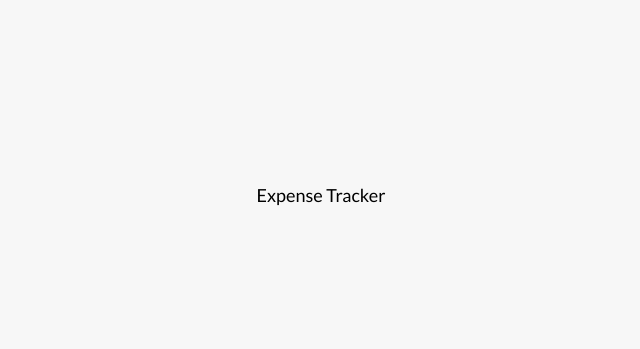
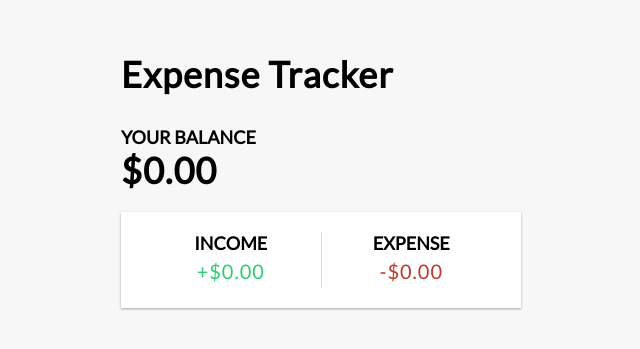
Before and after one commit to alakadahal/ExpenseTracker, a React (Create React App) app in the folder expense-tracker/: page / in a window 1280 px wide. Shown: the part 205-554 px from the top of the page, without its empty margins (319-959 px from the left). Built offline with nearby package versions, Linux system fonts and the light colour scheme.

Commit message:
added income expense

```diff
--- a/expense-tracker/src/App.js
+++ b/expense-tracker/src/App.js
@@ -1,11 +1,17 @@
 import React from 'react';
 import './App.css';
 import { Header } from './components/Header';
+import { Balance } from './components/Balance';
+import { IncomeExpenses } from './components/IncomeExpenses';
 
 function App() {
   return (
     <div>
       <Header />
+      <div className="container">
+        <Balance />
+        <IncomeExpenses />
+      </div>
     </div>
   );
 }
--- /dev/null
+++ b/expense-tracker/src/components/Balance.js
@@ -0,0 +1,11 @@
+import React from 'react'
+
+export const Balance = () => {
+    return (
+        <>
+            <h4>Your Balance</h4>
+            <h1 id="balance">$0.00</h1>
+
+        </>
+    )
+}
--- a/expense-tracker/src/components/Header.js
+++ b/expense-tracker/src/components/Header.js
@@ -2,8 +2,8 @@
 
 export const Header = () => {
     return (
-        <div>
+        <h1>
             Expense Tracker
-        </div>
+        </h1>
     )
 }
--- /dev/null
+++ b/expense-tracker/src/components/IncomeExpenses.js
@@ -0,0 +1,17 @@
+import React from 'react'
+
+export const IncomeExpenses = () => {
+    return (
+        <div class="inc-exp-container">
+            <div>
+                <h4>Income</h4>
+                <p id="money-plus" class="money plus">+$0.00</p>
+            </div>
+            <div>
+                <h4>Expense</h4>
+                <p id="money-minus" class="money minus">-$0.00</p>
+            </div>
+
+        </div>
+    )
+}
```
